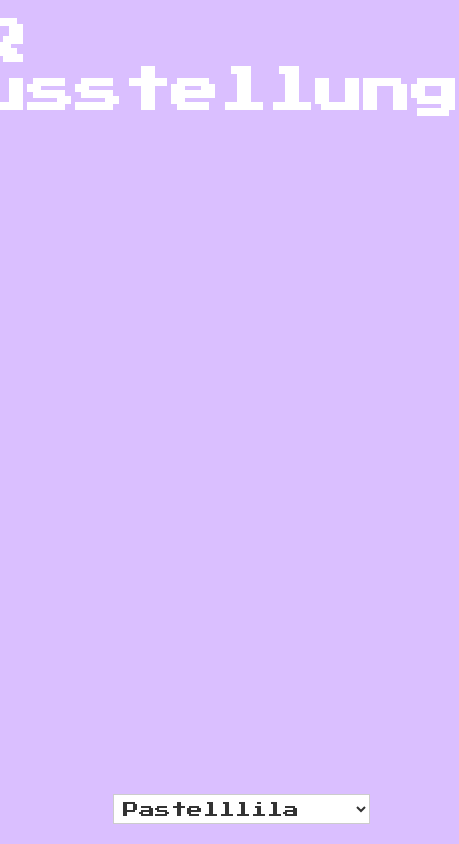
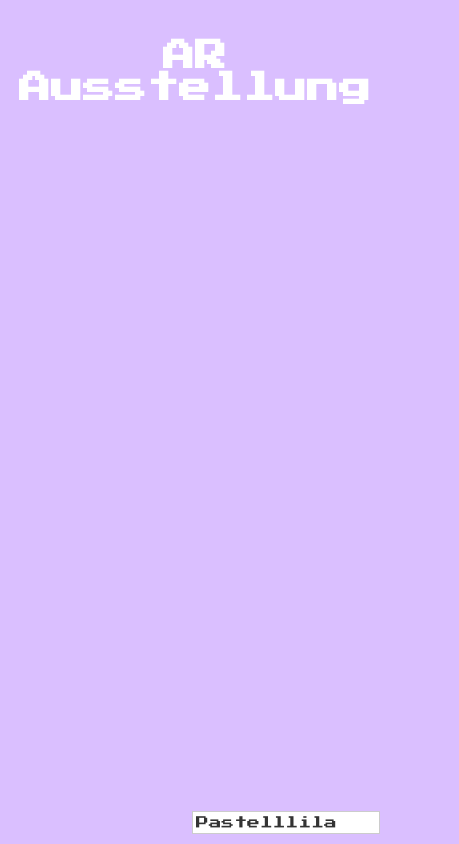
Before and after one commit to macintosheep/macintosheep, a plain HTML site: page index.html in a window 390 px wide. Shown: the whole page, 459 px wide, since content can reach past the window. Drawn offline with Linux system fonts and the light colour scheme.

Commit message:
Add files via upload

```diff
--- a/index.html
+++ b/index.html
@@ -18,16 +18,22 @@
             font-family: 'Press Start 2P', cursive;
             overflow: hidden;
             position: relative;
+            padding: 20px;
+            box-sizing: border-box;
         }
+
         .glitch {
             margin-top: 20px; /* Adjust this value to control the distance from the top */
             font-size: 3em;
+            text-align: center;
         }
+
         .color-picker {
             position: absolute;
             bottom: 20px;
             right: 20px;
         }
+
         .color-picker select {
             font-family: 'Press Start 2P', cursive;
             font-size: 1em;
@@ -35,15 +41,37 @@
             background-color: #fff;
             border: 1px solid #ccc;
             color: #333;
+            -webkit-appearance: none;
+            -moz-appearance: none;
+            appearance: none;
         }
+
         .checkerboard-pattern {
             background-image:
                 repeating-linear-gradient(to bottom, #FFAB80, #FFAB80 40px, transparent 40px),
                 repeating-linear-gradient(to right, #FFAB80, #FFAB80 40px, transparent 40px);
             background-size: 240px 240px; /* Größe des Hintergrundbilds, um 6 Rechtecke zu erstellen */
         }
+
         .ananas-special {
             background-color: #FFE600; /* Warmes Gelb für Ananas Spezial */
+        }
+
+        /* Responsive styles */
+        @media (max-width: 600px) {
+            .glitch {
+                font-size: 2em;
+            }
+
+            .color-picker {
+                bottom: 10px;
+                right: 10px;
+            }
+
+            .color-picker select {
+                font-size: 0.8em;
+                padding: 3px;
+            }
         }
     </style>
 </head>
```
